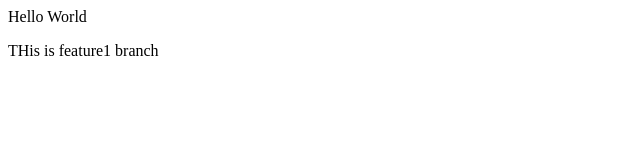
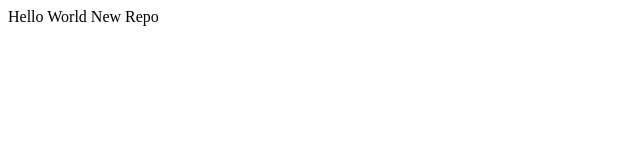
Before and after one commit to SHARAT1997/Git_Practice, a plain HTML site: page NewRepo/index.html in a window 1280 px wide. Shown: the whole page, without its empty margins (0-640 px from the left). Drawn offline with Linux system fonts and the light colour scheme.

```diff
--- a/NewRepo/index.html
+++ b/NewRepo/index.html
@@ -1,5 +1 @@
-<p>Hello World</p>
-
-<p>
-    THis is feature1 branch
-</p>
+<p>Hello World New Repo</p>
```
Also changed, not shown: index.html (+1 -1 lines).
